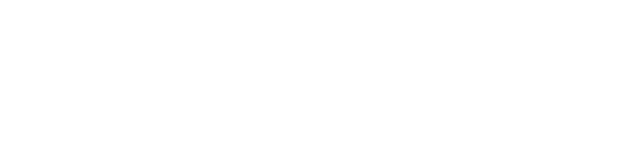
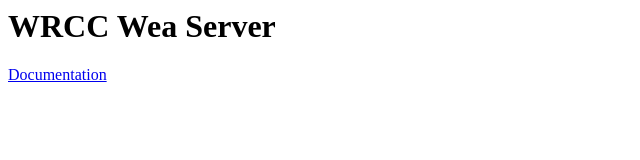
Before and after one commit to gkwrcc/gkwrcc.github.com, a plain HTML site: page index.html in a window 1280 px wide. Shown: the whole page, without its empty margins (0-640 px from the left). Drawn offline with Linux system fonts and the light colour scheme.

Commit message:
Add link to wea server

```diff
--- a/index.html
+++ b/index.html
@@ -3,6 +3,7 @@
 <title>gkwrcc.github.com</title>
 </head>
 <body>
-<h1></h1>
+<h1>WRCC Wea Server</h1>
+<p><a href="http://gkwrcc.github.com/WRCC-wea-server/">Documentation</a></p>
 </body>
 </html>
```
